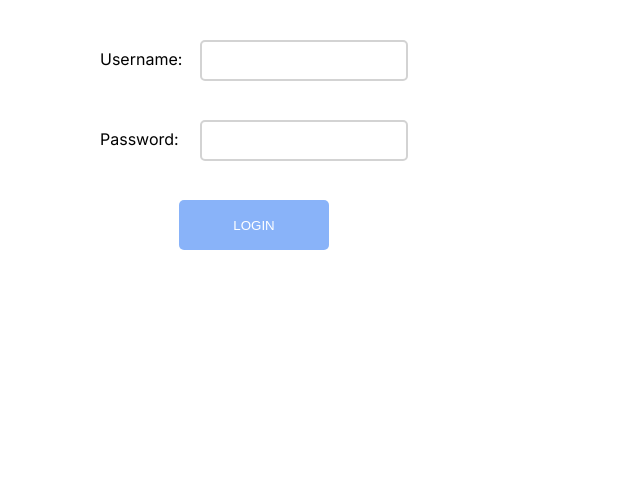
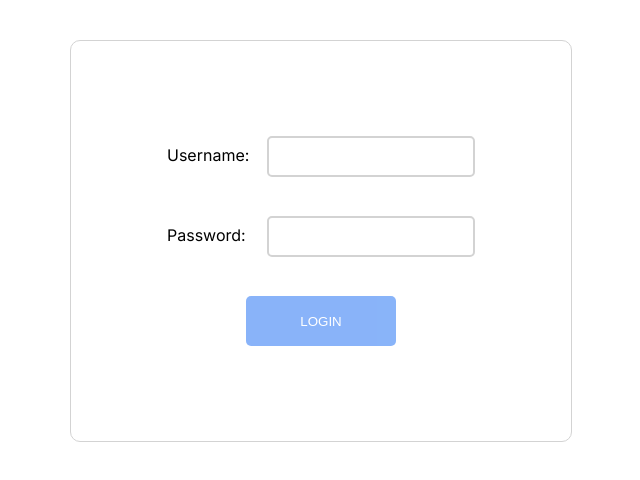
Before and after one commit to aishwindersandhu/MEG_Test, an Angular app in the folder test-app/: page /login in a window 1280 px wide. Shown: the top 480 px of the page, without its empty margins (386-1026 px from the left). Built offline with nearby package versions, Linux system fonts and the light colour scheme.

Commit message:
Dashboard Component | Implemented Submit form and enhanced UI

```diff
--- a/test-app/src/app/auth/login/login.component.html
+++ b/test-app/src/app/auth/login/login.component.html
@@ -12,7 +12,13 @@
     display: flex;
     justify-content: center;
     align-items: center;
-  }
+    height: 400px;
+    border: 1px solid lightgray;
+    width: 500px;
+    border-radius: 10px;
+    position: absolute;
+    margin-left: 35%;
+}
 
   .login-input-div {
     height: 80px
@@ -76,7 +82,7 @@
       <span class="login-label"> <label class="login-label">
           Password:
         </label></span>
-      <input type="text" formControlName="password" class="login-input-text" />
+      <input type="password" formControlName="password" class="login-input-text" />
     </div>
     <div
       [ngClass] = "{'login-error-message': errorMessage != ''}">{{errorMessage}}</div>
```
